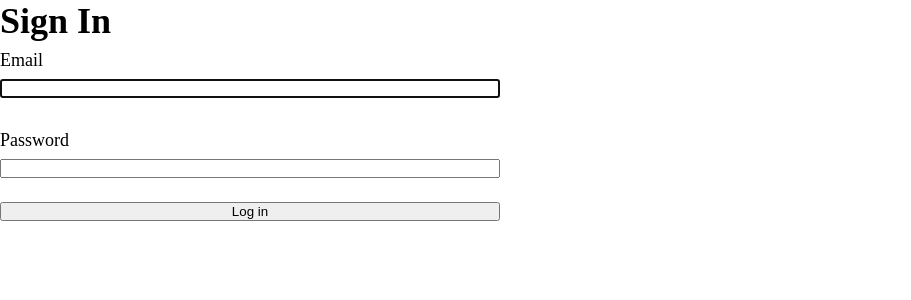
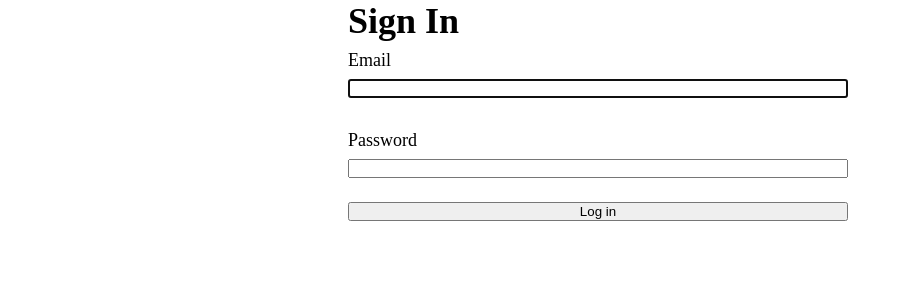
Before and after one commit to markoco14/team-generator, a Python web app: template templates/index.html in a window 1280 px wide. Shown: the part 48-348 px from the top of the page, without its empty margins (0-911 px from the left). Run offline with Jinja, Linux system fonts and the light colour scheme; the template is opened without the code that fills it, so the values that code supplies are empty.

Commit message:
add div.wrapper to auth/unauth'd homepage

```diff
--- a/static/styles.css
+++ b/static/styles.css
@@ -45,7 +45,7 @@ body {
 .wrapper {
     max-width: 600px;
     margin: auto;
-    padding: 0 0.5rem 0 0.5rem;
+    padding-inline: 0.5rem;
 }
 
 
--- a/templates/index.html
+++ b/templates/index.html
@@ -1,6 +1,7 @@
 {% extends "base.html" %}
 {% block content %}
-{% if not user %}
+<div class="wrapper">
+    {% if not user %}
     <h1>Sign In</h1>
     <form action="/login" method="POST" hx-post="/login" hx-swap="none">
         <div class="input-group">
@@ -18,7 +19,7 @@
         <span class="htmx-indicator">Logging in</span>
         </button>
     </form>
-{% else %}
+    {% else %}
     <h1>Welcome to the home of all things teams</h1>
     <p>Make quick, easy teams for all your classes. Spend more time playing and less time setting up.</p>
     <h2>Here is a list of all your classes</h2>
@@ -32,5 +33,6 @@
     {% else %}
     <p>You don't have any classes yet.</p>
     {% endif %}
-{% endif %}
+    {% endif %}
+</div>
 {% endblock content %}
```
